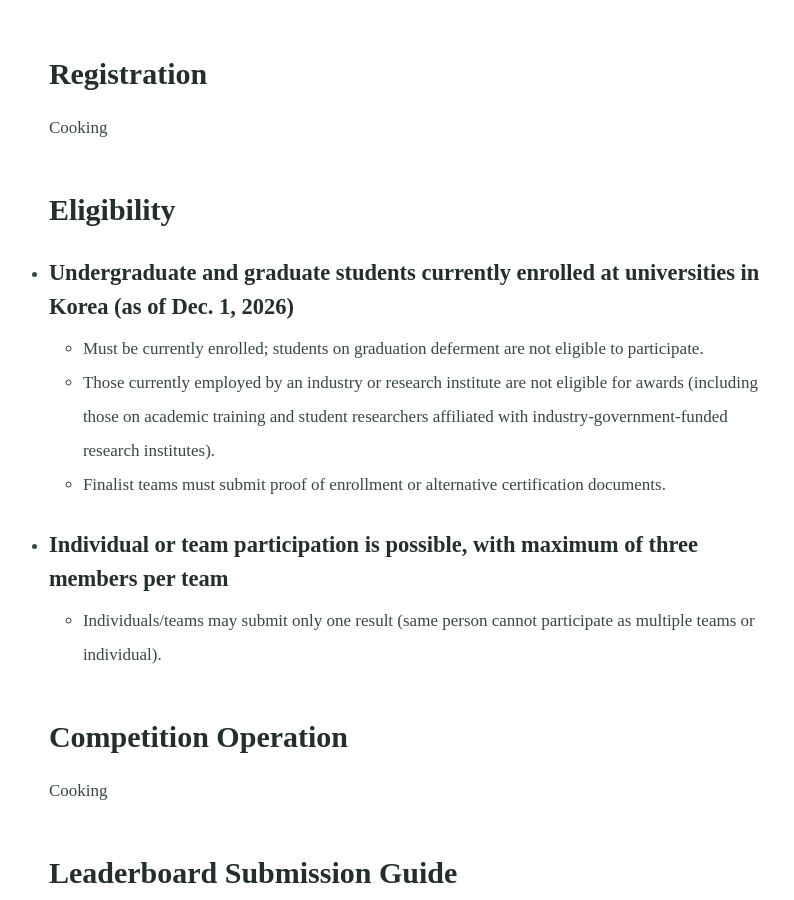
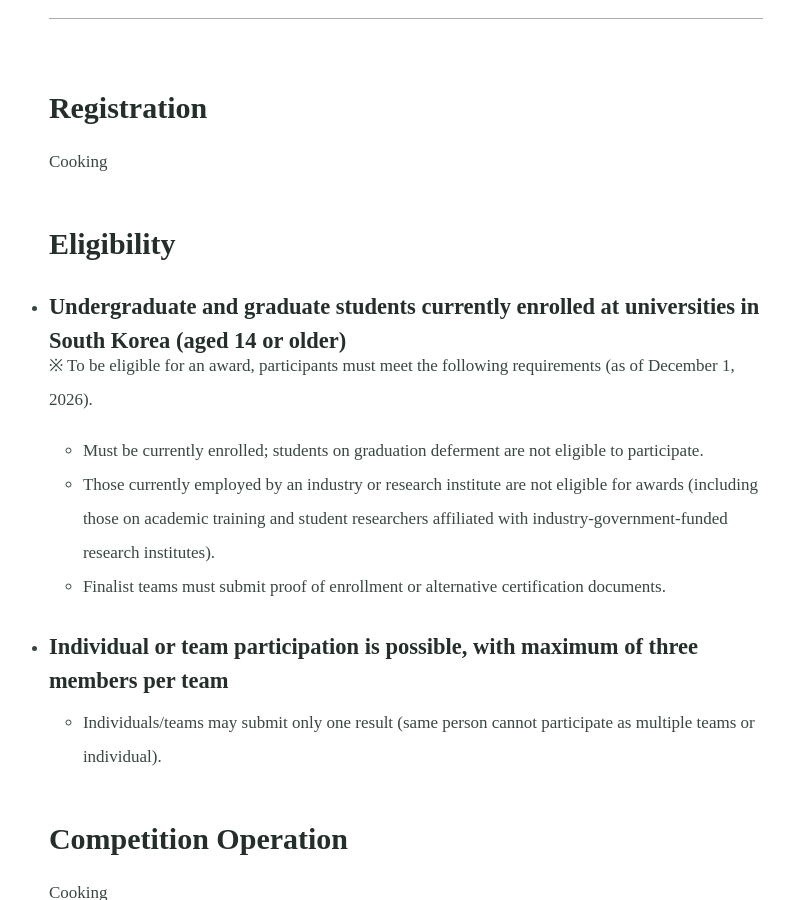
Before and after one commit to AISystemChallenge/AISystemChallenge.github.io, a Jekyll site: the page built from challenge.md, in a window 1280 px wide and 900 px high, scrolled down 1607 px. Shown: the whole window, without its empty margins (234-1028 px from the left). Built offline with Jekyll 4.4.1, drawn with Linux system fonts in a browser that asks for light colours; some web fonts are replaced; our own code applies the rules of GitHub Pages for plain Markdown files; some of the changed text lies outside the part shown.

Commit message:
Update challenge.md

```diff
--- a/challenge.md
+++ b/challenge.md
@@ -11,7 +11,8 @@ excerpt:
 <br>
 
 ### 참가 자격
-* ##### 현재 국내 대학에 재학 중인 대학생 및 대학원생 ('26년 12월 1일 기준)
+* ##### 현재 국내 대학에 재학 중인 대학생 및 대학원생 (만 14세 이상)<br>
+※ 수상은 아래 조건을 충족해야 합니다. (‘26년 12월 1일 기준)
   * 학적 상태가 재학 상태이어야 하고, 졸업유예생은 참여불가.
   * 산업체, 연구소 등에 재직 중인 사람은 수상 불가 (학술 연수중인 사람, 산업정부출연연구소 소속 학생연구원 포함).
   * 최종 수상후보 팀은 재학증명서 또는 대체인증서류 제출 필수.
@@ -40,7 +41,8 @@ Cooking
 <br>
 
 ### Eligibility
-* ##### Undergraduate and graduate students currently enrolled at universities in Korea (as of Dec. 1, 2026)
+* ##### Undergraduate and graduate students currently enrolled at universities in South Korea (aged 14 or older)<br>
+※ To be eligible for an award, participants must meet the following requirements (as of December 1, 2026).
   * Must be currently enrolled; students on graduation deferment are not eligible to participate.
   * Those currently employed by an industry or research institute are not eligible for awards (including those on academic training and student researchers affiliated with industry-government-funded research institutes).
   * Finalist teams must submit proof of enrollment or alternative certification documents.
```
